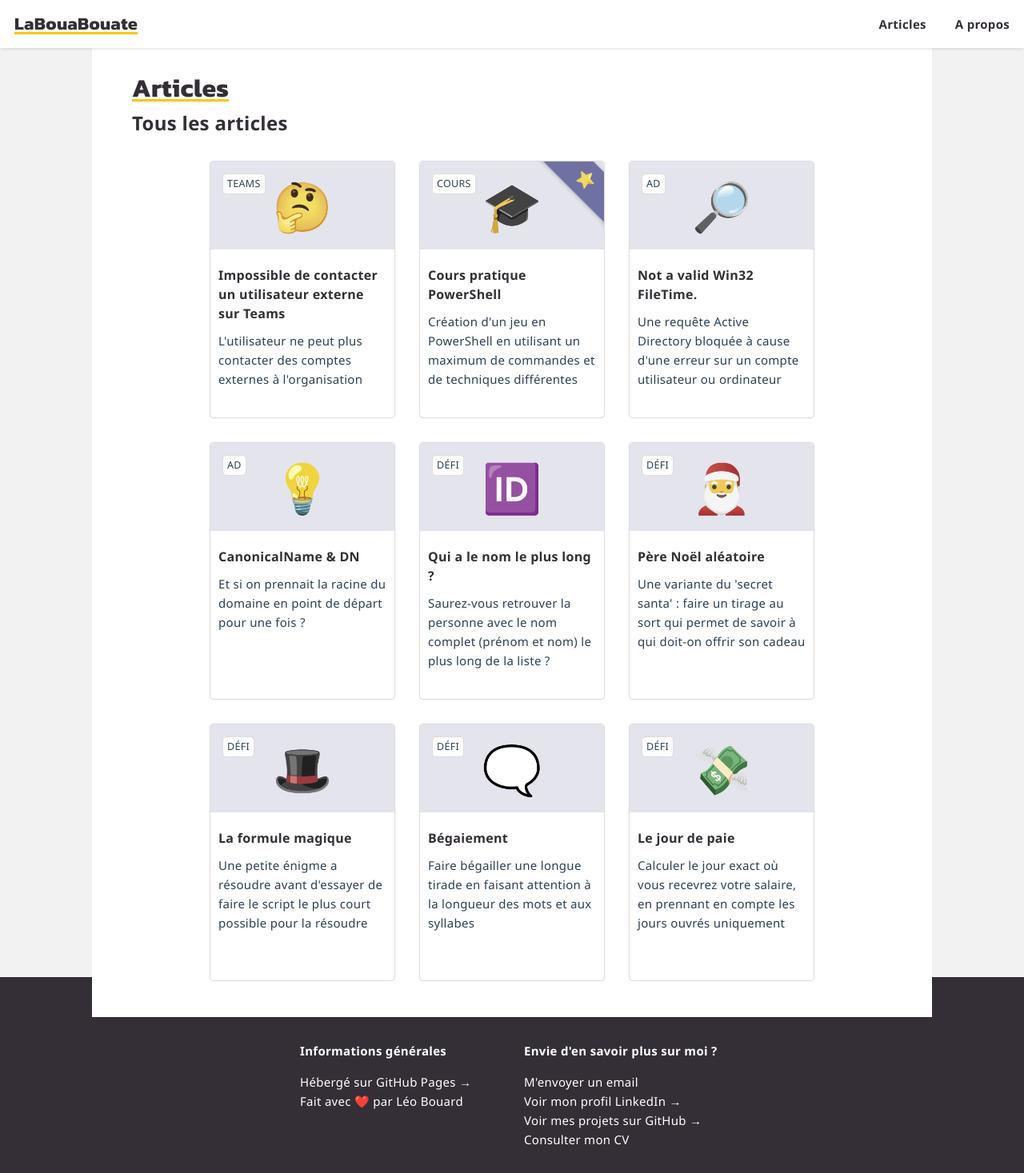
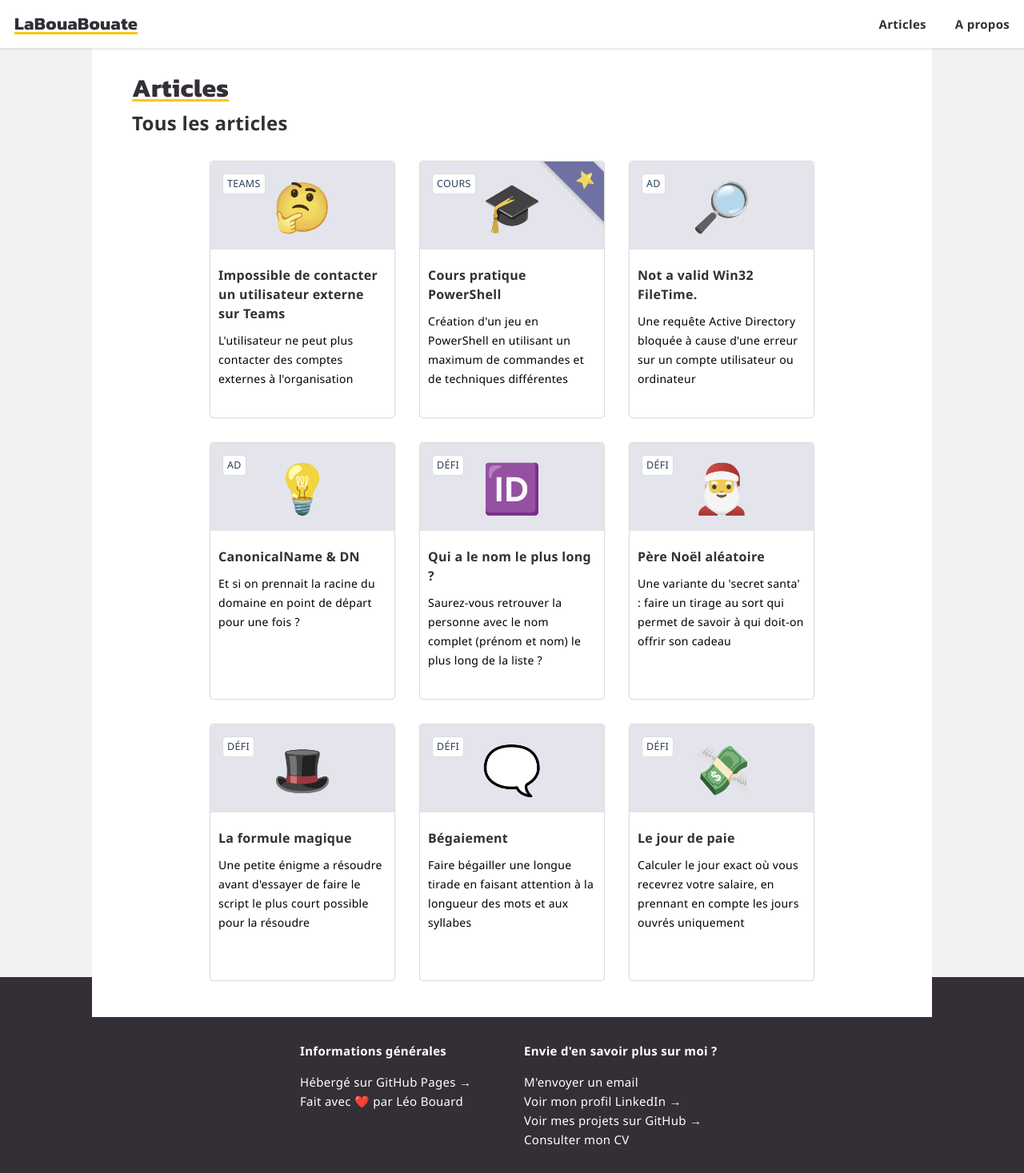
Before and after one commit to leobouard/leobouard.github.io, a Jekyll site: the page built from blog.md, in a window 1280 px wide. Shown: the whole page at 80% size. Built offline with Jekyll 4.4.1, drawn with Linux system fonts in a browser that asks for light colours; some web fonts are replaced.

Commit message:
Update posts.scss

```diff
--- a/assets/css/posts.scss
+++ b/assets/css/posts.scss
@@ -86,6 +86,8 @@ span.articleTitle {
 
 span.articleDescription {
     font-weight: 400;
+    font-size: 14px;
+    color: #000;
 }
 
 .articleIcon {
```
